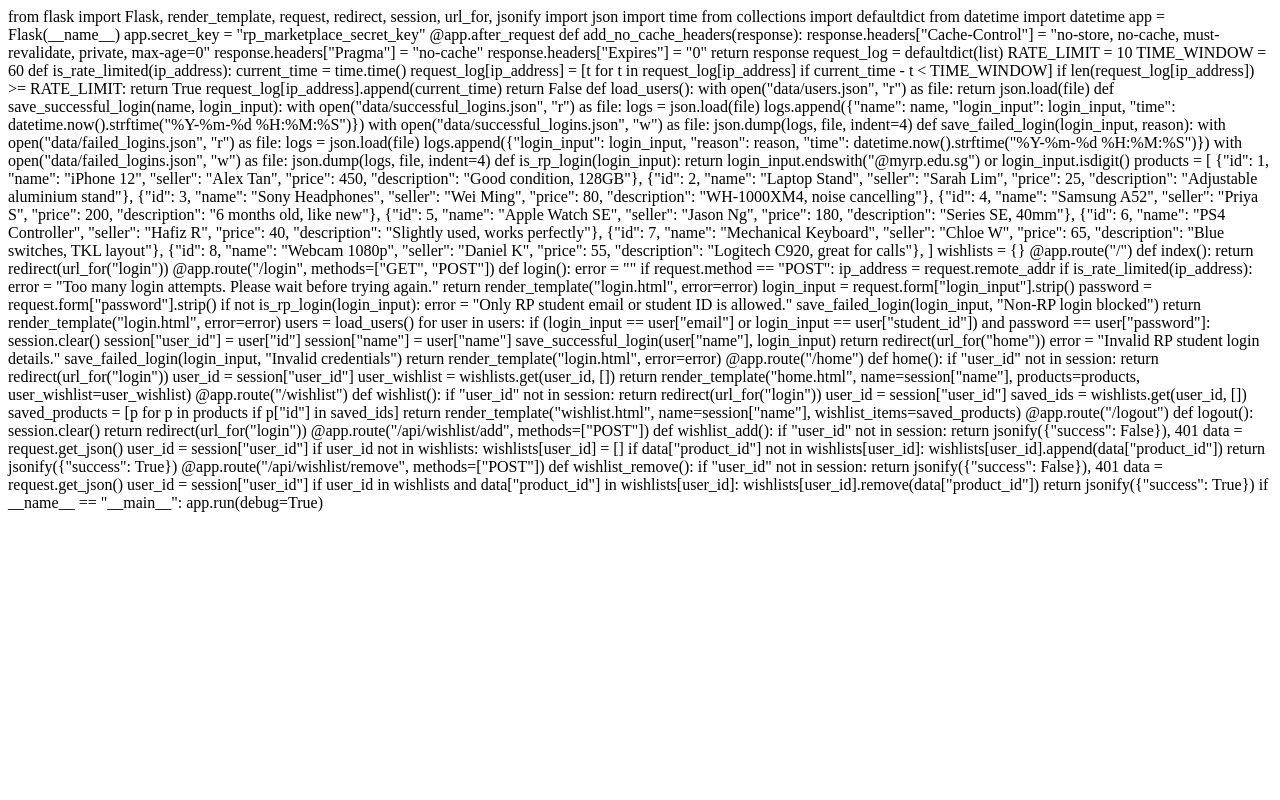
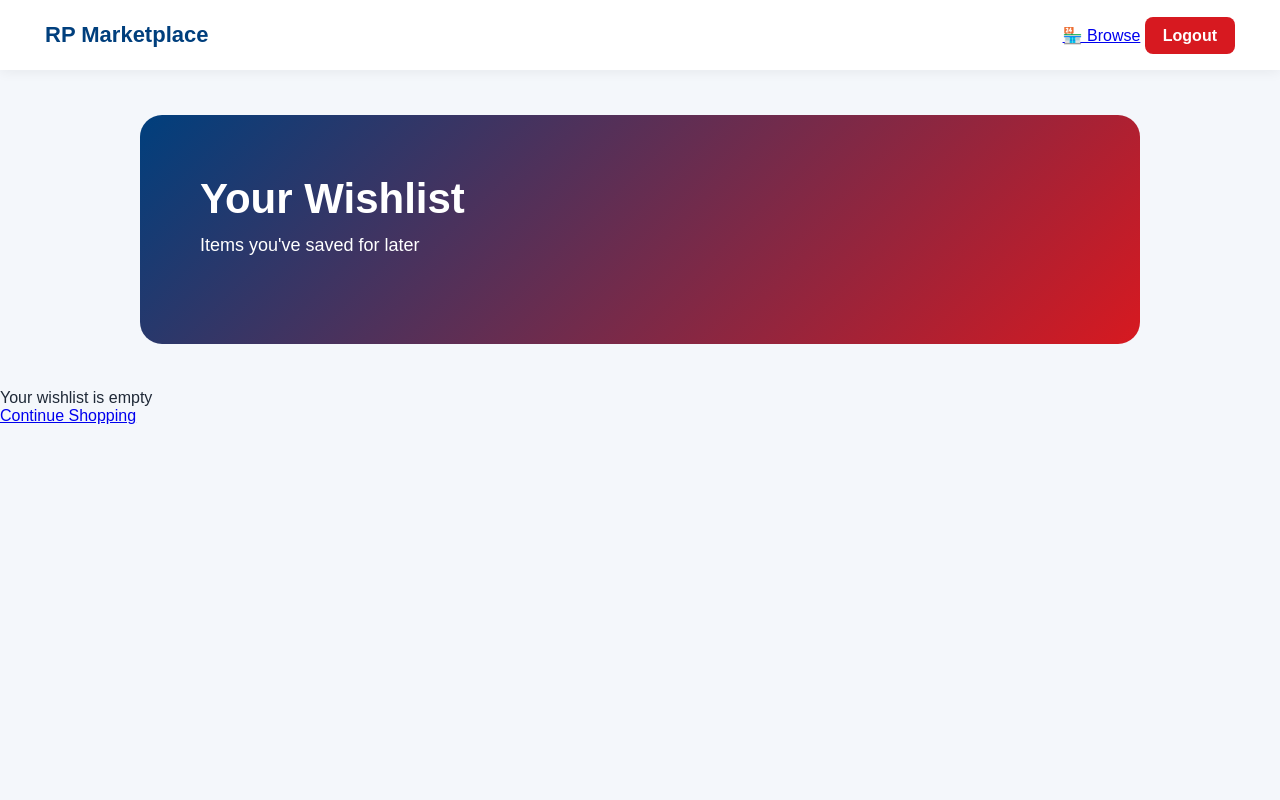
Before and after one commit to jackso271/C270-E62H-Team3, a Flask app: page /wishlist in a window 1280 px wide. Run offline with Flask 3, Linux system fonts and the light colour scheme; the visitor is signed in with stand-in values (Sample User, id 1).

Commit message:
Refactor wishlist.html and remove server code

```diff
--- a/templates/wishlist.html
+++ b/templates/wishlist.html
@@ -1,138 +1,78 @@
-from flask import Flask, render_template, request, redirect, session, url_for, jsonify
-import json
-import time
-from collections import defaultdict
-from datetime import datetime
-
-app = Flask(__name__)
-app.secret_key = "rp_marketplace_secret_key"
-
-@app.after_request
-def add_no_cache_headers(response):
-    response.headers["Cache-Control"] = "no-store, no-cache, must-revalidate, private, max-age=0"
-    response.headers["Pragma"] = "no-cache"
-    response.headers["Expires"] = "0"
-    return response
-
-request_log = defaultdict(list)
-RATE_LIMIT = 10
-TIME_WINDOW = 60
-
-def is_rate_limited(ip_address):
-    current_time = time.time()
-    request_log[ip_address] = [t for t in request_log[ip_address] if current_time - t < TIME_WINDOW]
-    if len(request_log[ip_address]) >= RATE_LIMIT:
-        return True
-    request_log[ip_address].append(current_time)
-    return False
-
-def load_users():
-    with open("data/users.json", "r") as file:
-        return json.load(file)
-
-def save_successful_login(name, login_input):
-    with open("data/successful_logins.json", "r") as file:
-        logs = json.load(file)
-    logs.append({"name": name, "login_input": login_input, "time": datetime.now().strftime("%Y-%m-%d %H:%M:%S")})
-    with open("data/successful_logins.json", "w") as file:
-        json.dump(logs, file, indent=4)
-
-def save_failed_login(login_input, reason):
-    with open("data/failed_logins.json", "r") as file:
-        logs = json.load(file)
-    logs.append({"login_input": login_input, "reason": reason, "time": datetime.now().strftime("%Y-%m-%d %H:%M:%S")})
-    with open("data/failed_logins.json", "w") as file:
-        json.dump(logs, file, indent=4)
-
-def is_rp_login(login_input):
-    return login_input.endswith("@myrp.edu.sg") or login_input.isdigit()
-
-products = [
-    {"id": 1, "name": "iPhone 12", "seller": "Alex Tan", "price": 450, "description": "Good condition, 128GB"},
-    {"id": 2, "name": "Laptop Stand", "seller": "Sarah Lim", "price": 25, "description": "Adjustable aluminium stand"},
-    {"id": 3, "name": "Sony Headphones", "seller": "Wei Ming", "price": 80, "description": "WH-1000XM4, noise cancelling"},
-    {"id": 4, "name": "Samsung A52", "seller": "Priya S", "price": 200, "description": "6 months old, like new"},
-    {"id": 5, "name": "Apple Watch SE", "seller": "Jason Ng", "price": 180, "description": "Series SE, 40mm"},
-    {"id": 6, "name": "PS4 Controller", "seller": "Hafiz R", "price": 40, "description": "Slightly used, works perfectly"},
-    {"id": 7, "name": "Mechanical Keyboard", "seller": "Chloe W", "price": 65, "description": "Blue switches, TKL layout"},
-    {"id": 8, "name": "Webcam 1080p", "seller": "Daniel K", "price": 55, "description": "Logitech C920, great for calls"},
-]
-
-wishlists = {}
-
-@app.route("/")
-def index():
-    return redirect(url_for("login"))
-
-@app.route("/login", methods=["GET", "POST"])
-def login():
-    error = ""
-    if request.method == "POST":
-        ip_address = request.remote_addr
-        if is_rate_limited(ip_address):
-            error = "Too many login attempts. Please wait before trying again."
-            return render_template("login.html", error=error)
-        login_input = request.form["login_input"].strip()
-        password = request.form["password"].strip()
-        if not is_rp_login(login_input):
-            error = "Only RP student email or student ID is allowed."
-            save_failed_login(login_input, "Non-RP login blocked")
-            return render_template("login.html", error=error)
-        users = load_users()
-        for user in users:
-            if (login_input == user["email"] or login_input == user["student_id"]) and password == user["password"]:
-                session.clear()
-                session["user_id"] = user["id"]
-                session["name"] = user["name"]
-                save_successful_login(user["name"], login_input)
-                return redirect(url_for("home"))
-        error = "Invalid RP student login details."
-        save_failed_login(login_input, "Invalid credentials")
-    return render_template("login.html", error=error)
-
-@app.route("/home")
-def home():
-    if "user_id" not in session:
-        return redirect(url_for("login"))
-    user_id = session["user_id"]
-    user_wishlist = wishlists.get(user_id, [])
-    return render_template("home.html", name=session["name"], products=products, user_wishlist=user_wishlist)
-
-@app.route("/wishlist")
-def wishlist():
-    if "user_id" not in session:
-        return redirect(url_for("login"))
-    user_id = session["user_id"]
-    saved_ids = wishlists.get(user_id, [])
-    saved_products = [p for p in products if p["id"] in saved_ids]
-    return render_template("wishlist.html", name=session["name"], wishlist_items=saved_products)
-
-@app.route("/logout")
-def logout():
-    session.clear()
-    return redirect(url_for("login"))
-
-@app.route("/api/wishlist/add", methods=["POST"])
-def wishlist_add():
-    if "user_id" not in session:
-        return jsonify({"success": False}), 401
-    data = request.get_json()
-    user_id = session["user_id"]
-    if user_id not in wishlists:
-        wishlists[user_id] = []
-    if data["product_id"] not in wishlists[user_id]:
-        wishlists[user_id].append(data["product_id"])
-    return jsonify({"success": True})
-
-@app.route("/api/wishlist/remove", methods=["POST"])
-def wishlist_remove():
-    if "user_id" not in session:
-        return jsonify({"success": False}), 401
-    data = request.get_json()
-    user_id = session["user_id"]
-    if user_id in wishlists and data["product_id"] in wishlists[user_id]:
-        wishlists[user_id].remove(data["product_id"])
-    return jsonify({"success": True})
-
-if __name__ == "__main__":
-    app.run(debug=True)
+<!DOCTYPE html>
+<html lang="en">
+<head>
+    <meta charset="UTF-8">
+    <meta name="viewport" content="width=device-width, initial-scale=1.0">
+    <title>My Wishlist - RP Marketplace</title>
+    <link rel="stylesheet" href="{{ url_for('static', filename='style.css') }}">
+</head>
+<body>
+    <!-- Navbar -->
+    <div class="navbar">
+        <div class="nav-logo">RP Marketplace</div>
+        <div class="nav-links">
+            <a href="{{ url_for('home') }}" class="nav-link">🏪 Browse</a>
+            <a href="{{ url_for('logout') }}" class="logout-btn">Logout</a>
+        </div>
+    </div>
+    <!-- Hero Section -->
+    <div class="hero">
+        <div class="hero-content">
+            <h1>Your Wishlist</h1>
+            <p>Items you've saved for later</p>
+        </div>
+    </div>
+    <!-- Wishlist Section -->
+    <div class="container">
+        {% if wishlist_items %}
+        <div class="wishlist-container">
+            {% for item in wishlist_items %}
+            <div class="wishlist-item">
+                <div class="wishlist-image">
+                    <div style="width: 100%; height: 100%; display: flex; align-items: center; justify-content: center; background: linear-gradient(135deg, #667eea 0%, #764ba2 100%); color: white; font-size: 4rem;">
+                        {% if item.id == 1 %}📱{% elif item.id == 2 %}💻{% elif item.id == 3 %}🎧{% elif item.id == 4 %}📱{% elif item.id == 5 %}⌚{% elif item.id == 6 %}🎮{% elif item.id == 7 %}⌨️{% elif item.id == 8 %}📹{% endif %}
+                    </div>
+                </div>
+                <div class="wishlist-details">
+                    <h3>{{ item.name }}</h3>
+                    <p><strong>Seller:</strong> {{ item.seller }}</p>
+                    <p><strong>Price:</strong> <span style="color: #e74c3c; font-size: 1.3rem;">${{ item.price }}</span></p>
+                    <p><strong>Description:</strong> {{ item.description }}</p>
+                </div>
+                <div class="wishlist-actions">
+                    <button class="btn-remove" onclick="removeFromWishlist({{ item.id }}, this)">❌ Remove from Wishlist</button>
+                </div>
+            </div>
+            {% endfor %}
+        </div>
+        {% else %}
+        <div class="empty-wishlist">
+            <p>Your wishlist is empty</p>
+            <a href="{{ url_for('home') }}" class="btn-primary">Continue Shopping</a>
+        </div>
+        {% endif %}
+    </div>
+    <script>
+        function removeFromWishlist(productId, button) {
+            fetch('/api/wishlist/remove', {
+                method: 'POST',
+                headers: {
+                    'Content-Type': 'application/json'
+                },
+                body: JSON.stringify({ product_id: productId })
+            })
+            .then(response => response.json())
+            .then(data => {
+                if (data.success) {
+                    button.parentElement.parentElement.remove();
+                    const items = document.querySelectorAll('.wishlist-item');
+                    if (items.length === 0) {
+                        location.reload();
+                    }
+                }
+            })
+            .catch(error => console.error('Error:', error));
+        }
+    </script>
+</body>
+</html>
```
